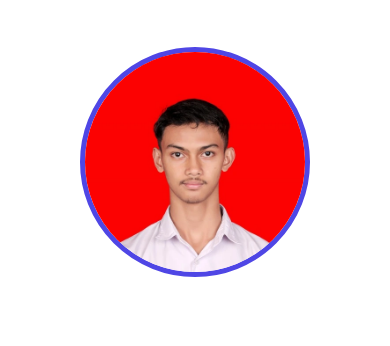
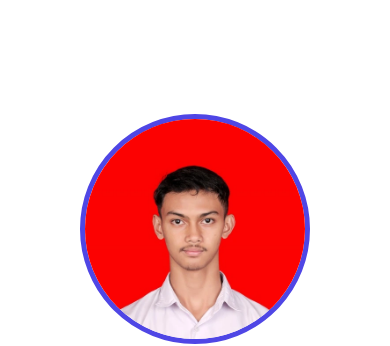
Before and after one commit to ariefirmanset/Portfolio-Arie, a plain HTML site: page index.html in a window 390 px wide. Shown: the part 507-853 px from the top of the page. Drawn offline with nearby package versions, Linux system fonts and the light colour scheme; a web font is replaced by a local one.

Commit message:
fix height

```diff
--- a/static/style.css
+++ b/static/style.css
@@ -654,6 +654,7 @@ footer {
 
     .hero {
         margin-top: 50px;
+        height: 115vh;
     }
 
     .about-content {
@@ -675,7 +676,7 @@ footer {
 
 @media (max-width: 900px) {
     .hero {
-        height: 100vh;
+        height: 120vh;
     }
 
     .menu-toggle {
```
